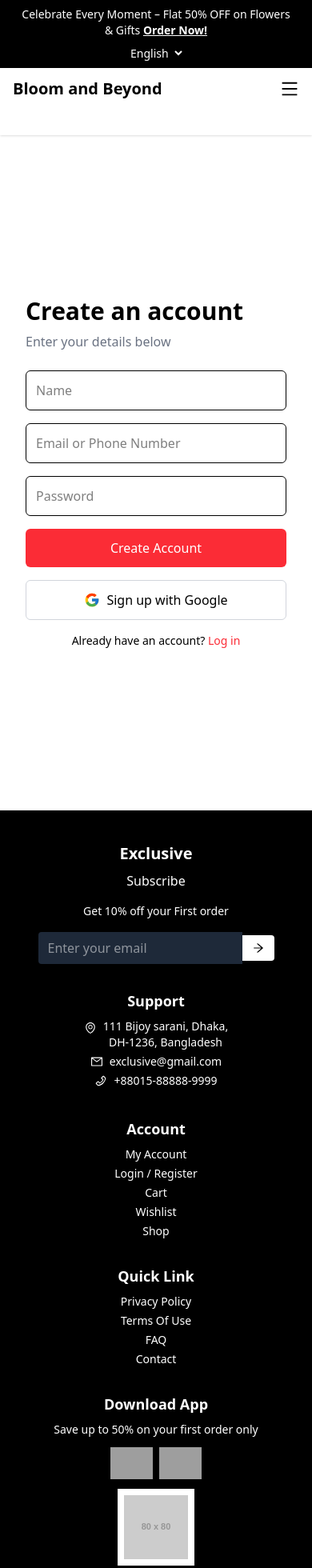
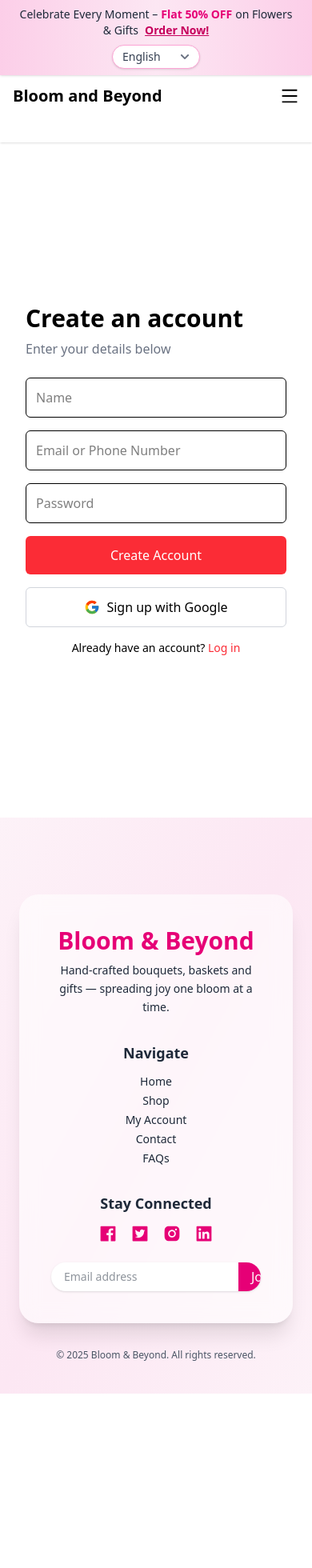
Before and after one commit to muhammadtayyabsandhu/Exclusive, a React (Vite) app in the folder Front-End/: page /signup in a window 390 px wide. Shown: the top 1960 px of the page at 80% size. After the commit the page ends 1742 px from the top, so only its background shows below. Built offline with nearby package versions, Linux system fonts and the light colour scheme; grey boxes are pictures that could not be loaded.

Commit message:
updates in components

```diff
--- a/Front-End/src/Components/Footer.jsx
+++ b/Front-End/src/Components/Footer.jsx
@@ -1,9 +1,5 @@
 import React from "react";
 import {
-  AiOutlineArrowRight,
-  AiOutlineEnvironment,
-  AiOutlineMail,
-  AiOutlinePhone,
   AiFillFacebook,
   AiFillTwitterSquare,
   AiFillInstagram,
@@ -12,170 +8,88 @@ import {
 
 export default function Footer() {
   return (
-    <footer className="bg-black text-white pt-10 pb-6">
-      {/* Top Section: 5 Columns */}
-      <div
-        className="
-          max-w-7xl mx-auto px-4
-          grid grid-cols-1 md:grid-cols-5 gap-8
-          text-center md:text-left
-          justify-items-center md:justify-items-start
-          items-center md:items-start
-        "
+    <footer className="relative pt-24 pb-10 text-gray-800">
+      {/* 🌊 Decorative top wave */}
+      <svg
+        className="absolute top-0 left-0 w-full h-20 md:h-32 rotate-180"
+        viewBox="0 0 1440 320"
+        xmlns="http://www.w3.org/2000/svg"
       >
-        {/* ----- Column 1: Exclusive / Subscribe ----- */}
-        <div>
-          <h2 className="text-xl font-semibold mb-2">Exclusive</h2>
-          <p className="mb-4">Subscribe</p>
-          <p className="text-sm mb-4">Get 10% off your First order</p>
-          <div className="flex items-center justify-center md:justify-start">
-            <input
-              type="email"
-              placeholder="Enter your email"
-              className="w-full bg-gray-800 text-white px-3 py-2 rounded-l focus:outline-none"
-            />
-            <button className="bg-white text-black px-3 py-2 rounded-r hover:bg-gray-200 transition">
-              <AiOutlineArrowRight />
-            </button>
+        <path
+          fill="#fce7f3"
+          d="M0,96L60,122.7C120,149,240,203,360,213.3C480,224,600,192,720,170.7C840,149,960,139,1080,154.7C1200,171,1320,213,1380,234.7L1440,256V0H1380C1320,0,1200,0,1080,0C960,0,840,0,720,0C600,0,480,0,360,0C240,0,120,0,60,0H0Z"
+        />
+      </svg>
+
+      {/* 🎀 Gradient background */}
+      <div className="absolute inset-0 bg-gradient-to-br from-pink-50 via-pink-100 to-pink-50" />
+
+      {/* 🪟 Glass card */}
+      <div className="relative max-w-7xl mx-auto px-6">
+        <div className="backdrop-blur-md bg-white/60 rounded-3xl shadow-xl p-10 grid gap-8
+                        grid-cols-1 md:grid-cols-3 text-center md:text-left">
+          {/* Brand / About */}
+          <div>
+            <h2 className="text-3xl font-extrabold text-pink-600 mb-2">
+              Bloom&nbsp;&amp;&nbsp;Beyond
+            </h2>
+            <p className="text-sm leading-relaxed">
+              Hand‑crafted bouquets, baskets&nbsp;and gifts —
+              spreading joy one bloom at a time.
+            </p>
+          </div>
+
+          {/* Quick Links */}
+          <div>
+            <h3 className="text-lg font-semibold mb-3">Navigate</h3>
+            <ul className="space-y-1 text-sm">
+              <li><a href="#" className="hover:text-pink-600">Home</a></li>
+              <li><a href="#" className="hover:text-pink-600">Shop</a></li>
+              <li><a href="#" className="hover:text-pink-600">My&nbsp;Account</a></li>
+              <li><a href="#" className="hover:text-pink-600">Contact</a></li>
+              <li><a href="#" className="hover:text-pink-600">FAQs</a></li>
+            </ul>
+          </div>
+
+          {/* Social + Newsletter */}
+          <div className="flex flex-col items-center md:items-start">
+            <h3 className="text-lg font-semibold mb-3">Stay Connected</h3>
+
+            {/* Social icons */}
+            <div className="flex space-x-4 mb-6 text-2xl text-pink-600">
+              {[AiFillFacebook, AiFillTwitterSquare, AiFillInstagram, AiFillLinkedin].map(
+                (Icon, i) => (
+                  <a
+                    key={i}
+                    href="#"
+                    className="transform hover:scale-110 transition duration-300"
+                  >
+                    <Icon />
+                  </a>
+                )
+              )}
+            </div>
+
+            {/* Mini newsletter input */}
+            <form
+              onSubmit={(e) => e.preventDefault()}
+              className="w-full flex bg-white rounded-full overflow-hidden shadow"
+            >
+              <input
+                type="email"
+                placeholder="Email address"
+                className="flex-1 px-4 py-2 text-sm focus:outline-none"
+              />
+              <button className="bg-pink-600 text-white px-4 hover:bg-pink-700">
+                Join
+              </button>
+            </form>
           </div>
         </div>
 
-        {/* ----- Column 2: Support ----- */}
-        <div>
-          <h2 className="text-lg font-semibold mb-2">Support</h2>
-          {/* Address */}
-          <div className="flex items-start gap-2 mb-1 justify-center md:justify-start">
-            <AiOutlineEnvironment className="mt-1" />
-            <p className="text-sm leading-5">
-              111 Bijoy sarani, Dhaka, <br />
-              DH-1236, Bangladesh
-            </p>
-          </div>
-          {/* Email */}
-          <div className="flex items-center gap-2 mb-1 justify-center md:justify-start">
-            <AiOutlineMail />
-            <p className="text-sm">exclusive@gmail.com</p>
-          </div>
-          {/* Phone */}
-          <div className="flex items-center gap-2 mb-1 justify-center md:justify-start">
-            <AiOutlinePhone />
-            <p className="text-sm">+88015-88888-9999</p>
-          </div>
-        </div>
-
-        {/* ----- Column 3: Account ----- */}
-        <div>
-          <h2 className="text-lg font-semibold mb-2">Account</h2>
-          <ul className="space-y-1 text-sm">
-            <li>
-              <a href="#" className="hover:text-gray-300 transition">
-                My Account
-              </a>
-            </li>
-            <li>
-              <a href="#" className="hover:text-gray-300 transition">
-                Login / Register
-              </a>
-            </li>
-            <li>
-              <a href="#" className="hover:text-gray-300 transition">
-                Cart
-              </a>
-            </li>
-            <li>
-              <a href="#" className="hover:text-gray-300 transition">
-                Wishlist
-              </a>
-            </li>
-            <li>
-              <a href="#" className="hover:text-gray-300 transition">
-                Shop
-              </a>
-            </li>
-          </ul>
-        </div>
-
-        {/* ----- Column 4: Quick Link ----- */}
-        <div>
-          <h2 className="text-lg font-semibold mb-2">Quick Link</h2>
-          <ul className="space-y-1 text-sm">
-            <li>
-              <a href="#" className="hover:text-gray-300 transition">
-                Privacy Policy
-              </a>
-            </li>
-            <li>
-              <a href="#" className="hover:text-gray-300 transition">
-                Terms Of Use
-              </a>
-            </li>
-            <li>
-              <a href="#" className="hover:text-gray-300 transition">
-                FAQ
-              </a>
-            </li>
-            <li>
-              <a href="#" className="hover:text-gray-300 transition">
-                Contact
-              </a>
-            </li>
-          </ul>
-        </div>
-
-        {/* ----- Column 5: Download App ----- */}
-        <div>
-          <h2 className="text-lg font-semibold mb-2">Download App</h2>
-          <p className="text-sm mb-3">Save up to 50% on your first order only</p>
-
-          {/* Buttons: Play Store & App Store */}
-          <div className="flex space-x-2 mb-3 justify-center md:justify-start">
-            <a href="#" className="inline-block">
-              <img
-                src="/path/to/playstore.png"
-                alt="Google Play"
-                className="h-10 object-cover"
-              />
-            </a>
-            <a href="#" className="inline-block">
-              <img
-                src="/path/to/appstore.png"
-                alt="App Store"
-                className="h-10 object-cover"
-              />
-            </a>
-          </div>
-
-          {/* QR Code (Placeholder) */}
-          <div className="bg-white p-2 inline-block mb-3">
-            <img
-              src="https://via.placeholder.com/80x80?text=QR+Code"
-              alt="QR Code"
-              className="h-20 w-20 object-cover"
-            />
-          </div>
-
-          {/* Social Icons */}
-          <div className="flex items-center space-x-2 justify-center md:justify-start">
-            <a href="#" className="hover:text-gray-400 transition">
-              <AiFillFacebook className="text-2xl" />
-            </a>
-            <a href="#" className="hover:text-gray-400 transition">
-              <AiFillTwitterSquare className="text-2xl" />
-            </a>
-            <a href="#" className="hover:text-gray-400 transition">
-              <AiFillInstagram className="text-2xl" />
-            </a>
-            <a href="#" className="hover:text-gray-400 transition">
-              <AiFillLinkedin className="text-2xl" />
-            </a>
-          </div>
-        </div>
-      </div>
-
-      {/* Bottom Section */}
-      <div className="max-w-7xl mx-auto px-4 mt-8 border-t border-gray-700 pt-4 flex flex-col items-center justify-center">
-        <p className="text-xs text-gray-400">
-          © Copyright Ritmel 2022. All right reserved
+        {/* Bottom line */}
+        <p className="mt-8 text-center text-xs text-gray-600">
+          © {new Date().getFullYear()} Bloom &amp; Beyond. All rights reserved.
         </p>
       </div>
     </footer>
--- a/Front-End/src/Components/TopHeader.jsx
+++ b/Front-End/src/Components/TopHeader.jsx
@@ -1,38 +1,44 @@
-import { useState } from "react";
-import React from "react";
+import React,{ useState } from "react";
+import { FaChevronDown } from "react-icons/fa";
 
 export default function TopHeader() {
   const [language, setLanguage] = useState("English");
   const languages = ["English", "Urdu", "French", "Spanish"];
 
   return (
-    <div className="bg-black text-white p-2 px-6 text-sm">
-      <div className="max-w-7xl mx-auto flex flex-col md:flex-row items-center">
-        {/* Left Section: Empty on larger screens */}
-        <div className="flex-1 hidden md:block"></div>
+    <div className="bg-gradient-to-r from-pink-200 via-pink-100 to-pink-200 backdrop-blur-md py-2 px-6 text-sm shadow">
+      <div className="max-w-7xl mx-auto flex flex-col md:flex-row items-center justify-between gap-2 text-gray-800">
+        {/* Left Spacer for future logo or info */}
+        <div className="flex-1 hidden md:block" />
 
-        {/* Center Section: Announcement Text */}
-        <p className="flex-1 text-center">
-          Celebrate Every Moment – Flat 50% OFF on Flowers & Gifts{" "}
-          <a href="#" className="font-bold underline">
-           Order Now!
+        {/* Center Announcement */}
+        <p className="flex-1 text-center font-medium">
+          Celebrate Every Moment –
+          <span className="text-pink-600 font-semibold px-1">Flat 50% OFF</span>
+          on Flowers & Gifts
+          <a
+            href="#"
+            className="ml-2 text-pink-700 font-bold underline hover:text-pink-900 transition"
+          >
+            Order Now!
           </a>
         </p>
 
-        {/* Right Section: Language Dropdown */}
-        <div className="flex-1 flex justify-center md:justify-end mt-2 md:mt-0">
-          <div className="relative">
+        {/* Right Language Selector */}
+        <div className="flex-1 flex justify-center md:justify-end">
+          <div className="relative flex items-center space-x-1 bg-white rounded-full px-3 py-1 shadow border border-pink-300">
             <select
-              className="bg-black text-white border-none outline-none cursor-pointer"
               value={language}
               onChange={(e) => setLanguage(e.target.value)}
+              className="bg-transparent outline-none cursor-pointer text-sm text-gray-700 appearance-none pr-4"
             >
               {languages.map((lang) => (
-                <option key={lang} value={lang} className="text-white">
+                <option key={lang} value={lang}>
                   {lang}
                 </option>
               ))}
             </select>
+            <FaChevronDown className="text-gray-500 text-xs" />
           </div>
         </div>
       </div>
--- a/Front-End/src/Pages/Home/BestSellingProducts.jsx
+++ b/Front-End/src/Pages/Home/BestSellingProducts.jsx
@@ -55,7 +55,7 @@ export default function BestSellingProducts() {
       </div>
 
       <div className="flex justify-between items-center mt-2">
-        <h1 className="text-3xl font-bold">Best Selling Products</h1>
+        <h1 className="text-3xl font-bold">Bouquets</h1>
         <button className="px-6 py-2 bg-red-500 text-white rounded-lg">
           View All
         </button>
--- a/Front-End/src/Pages/Home/Home.jsx
+++ b/Front-End/src/Pages/Home/Home.jsx
@@ -7,13 +7,17 @@ import HeroBanner from './HeroBanner'
 import ProductSection from './ProductSection'
 import NewArrivalSection from './NewArrivalSection'
 import FeatureSection from './FeatureSection'
+import GiftBasketsSection from './GiftBasketsSection'
+import ProductCarousel from './ProductCarousel'
 const Home = () => {
   return (
     <>
     <HomeSection/>
+    <ProductCarousel/>
     <FlashSales/>
     <CategorySlider/>
     <BestSellingProducts/>
+    <GiftBasketsSection/>
     <HeroBanner/>
     <ProductSection/>
     <NewArrivalSection/>
```
Also changed, not shown: Front-End/src/Components/CategoriesMenu.jsx (+27 -14 lines), Front-End/src/Pages/Home/GiftBasketsSection.jsx (added, +84 -0 lines), Front-End/src/Pages/Home/ProductCarousel.jsx (added, +95 -0 lines).
